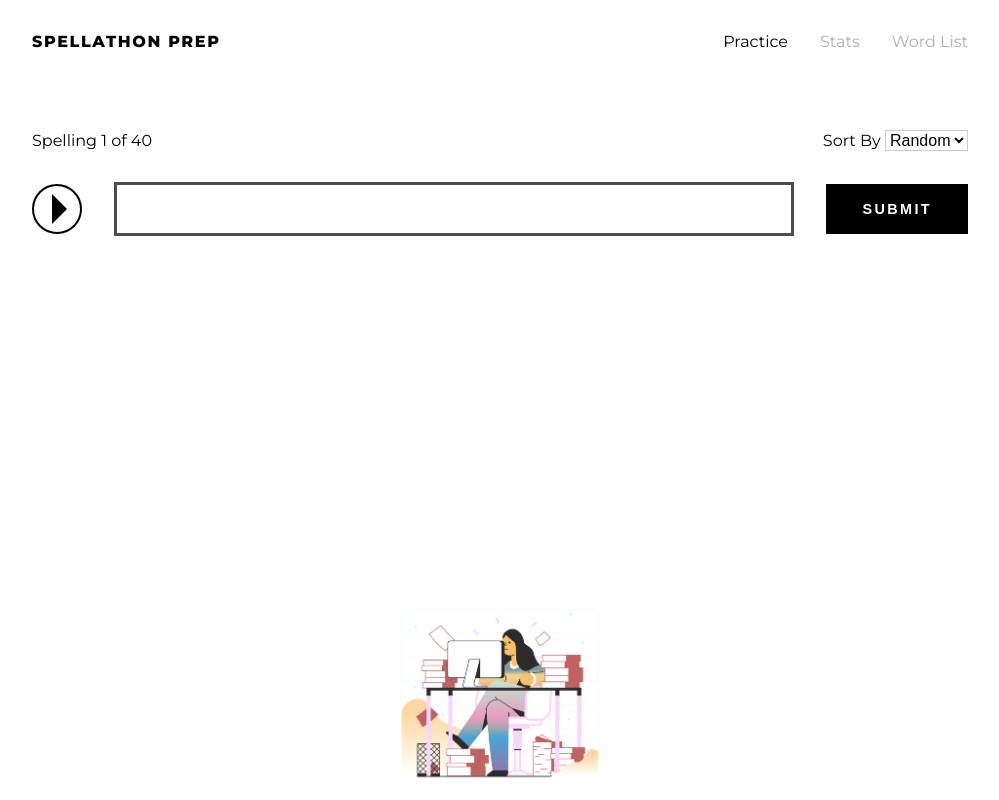
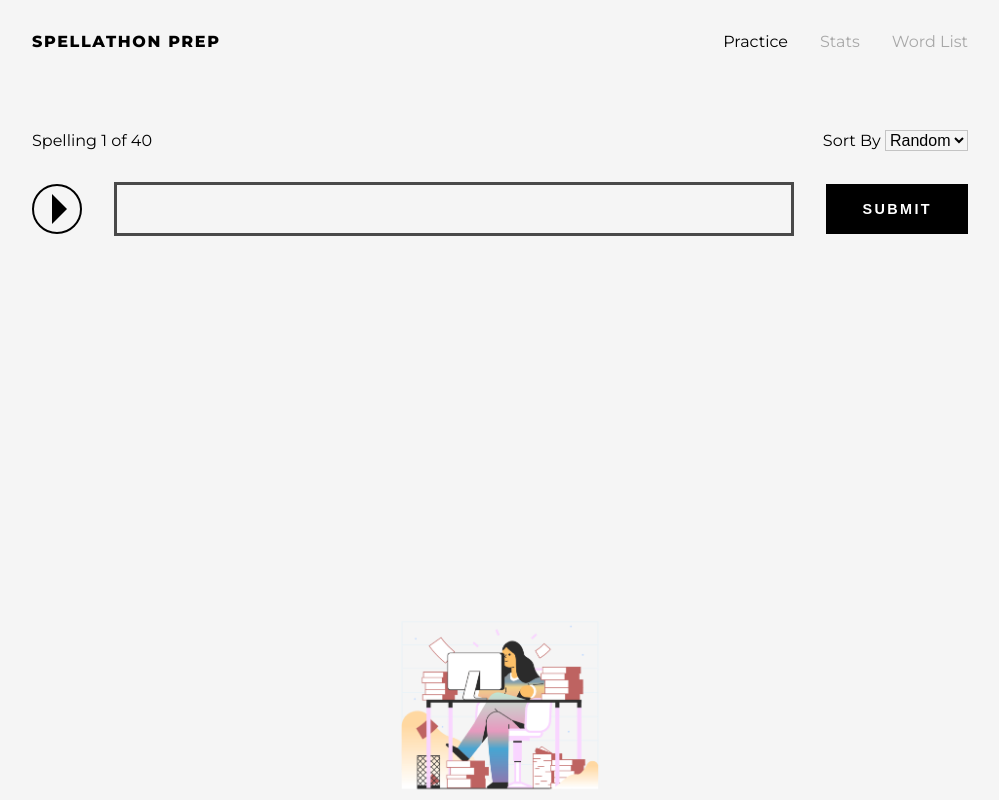
Before and after one commit to fardeem/spellings, a React (Create React App) app: page / in a window 1280 px wide. Shown: the whole page, without its empty margins (140-1139 px from the left). Built offline with nearby package versions, Linux system fonts and the light colour scheme.

Commit message:
Style tweaks

```diff
--- a/src/App.css
+++ b/src/App.css
@@ -10,11 +10,11 @@ body {
 
 body {
   font-family: "Montserrat", sans-serif;
-  background: url("/assets/work.png") no-repeat;
+  background: #f5f5f5 url("/assets/work.png") no-repeat;
   padding-bottom: 200px;
   background-size: 200px;
   background-position-x: center;
-  background-position-y: 98%;
+  background-position-y: bottom;
   min-height: 100vh;
   transition: background-color 0.5s cubic-bezier(0.165, 0.84, 0.44, 1);
 }
```
